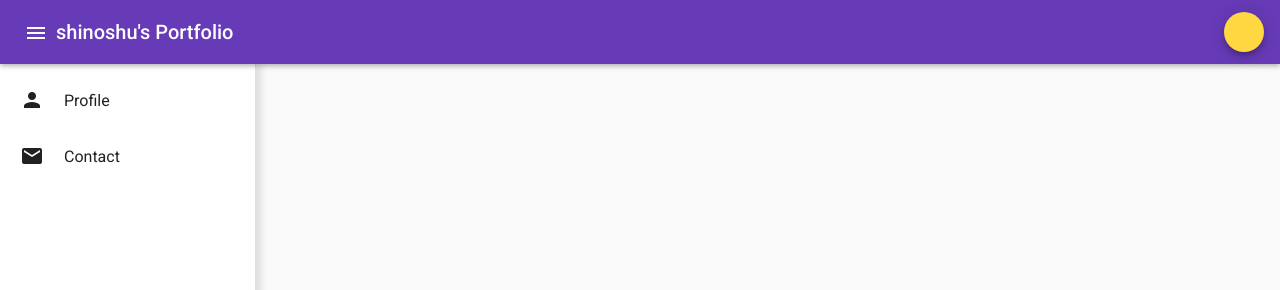
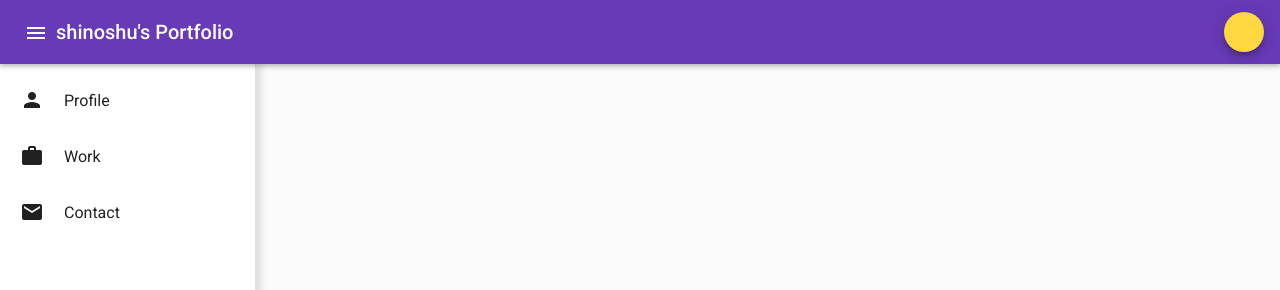
Before and after one commit to shinoshu/portfolio, an Angular app: page / in a window 1280 px wide. Shown: the top 290 px of the page. Built offline with nearby package versions, Linux system fonts and the light colour scheme.

Commit message:
Update app.component.html

```diff
--- a/src/app/core/containers/app/app.component.html
+++ b/src/app/core/containers/app/app.component.html
@@ -15,6 +15,10 @@
         <div mat-line>Profile</div>
       </a>
       <a mat-list-item href="#">
+        <mat-icon mat-list-icon>work</mat-icon>
+        <div mat-line>Work</div>
+      </a>
+      <a mat-list-item href="#">
         <mat-icon mat-list-icon>email</mat-icon>
         <div mat-line>Contact</div>
       </a>
```
